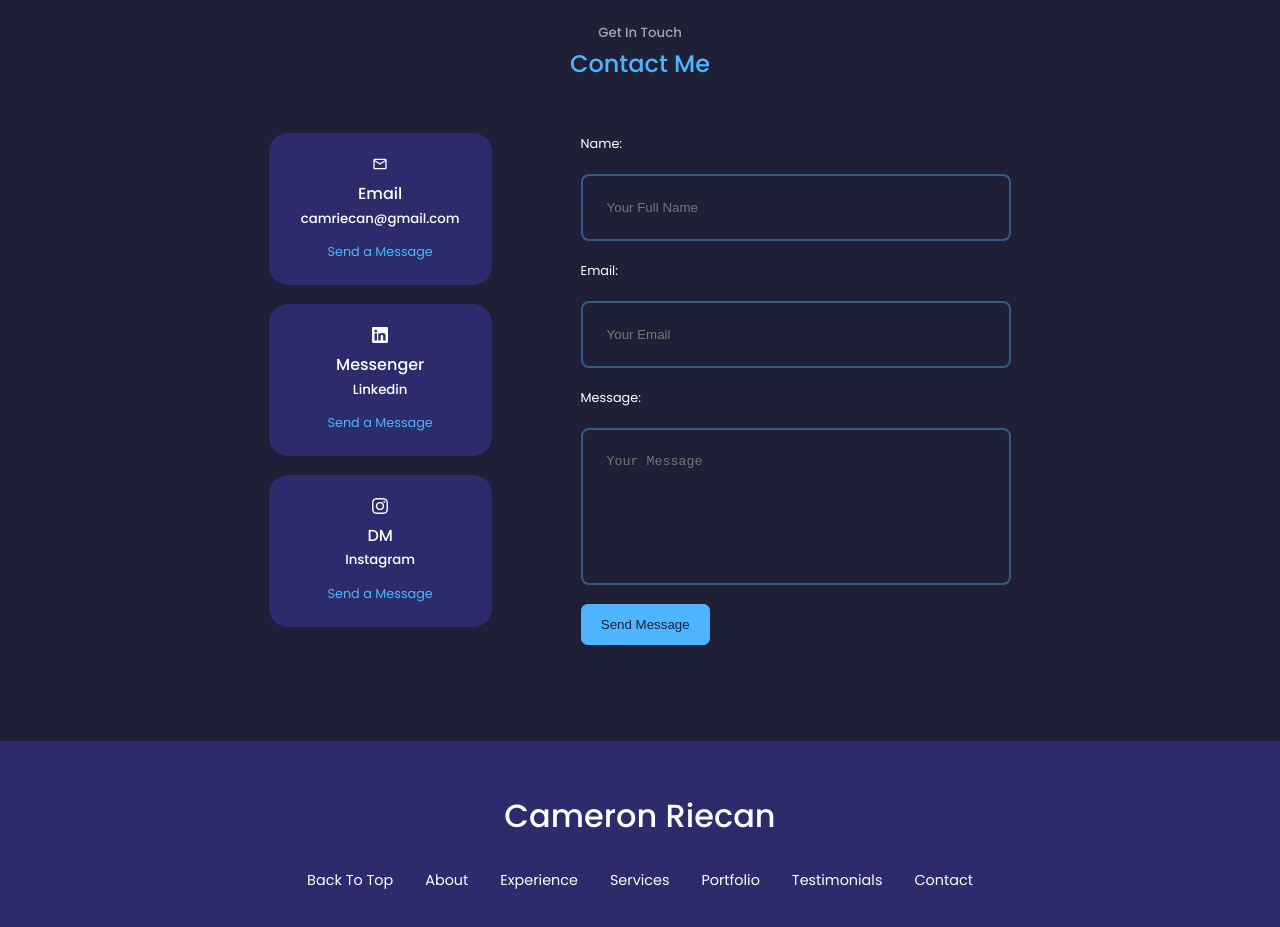
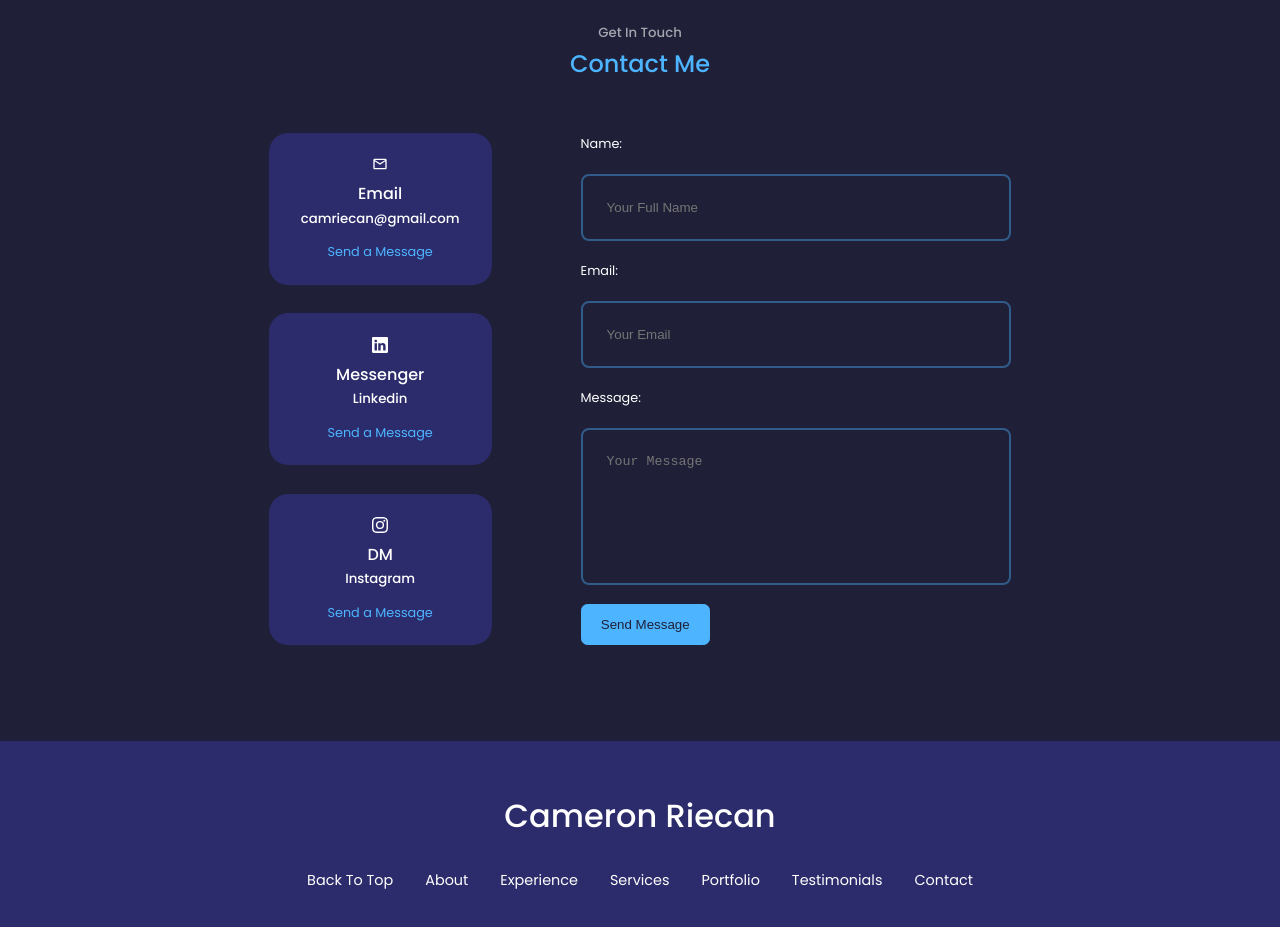
Before and after one commit to CameronRiecan/CameronRiecan.github.io, a React (Create React App) app: page / in a window 1280 px wide. Shown: the part 6480-7407 px from the top of the page. Built offline with nearby package versions, Linux system fonts and the light colour scheme.

Commit message:
fix UI issue in contact component where the contact cards didnt take up whole height and didnt match the contact form when viewed on larger screen size

```diff
--- a/src/components/contact/contact.css
+++ b/src/components/contact/contact.css
@@ -60,6 +60,10 @@ label {
     font-size: 0.8rem;
 }
 
+.contact_options {
+    justify-content: space-between; /* make sure cards match height of form */
+}
+
 /* Media Queries (Medium Devices) */
 @media screen and (max-width: 1024px) {
     .container.contact_container {
```
